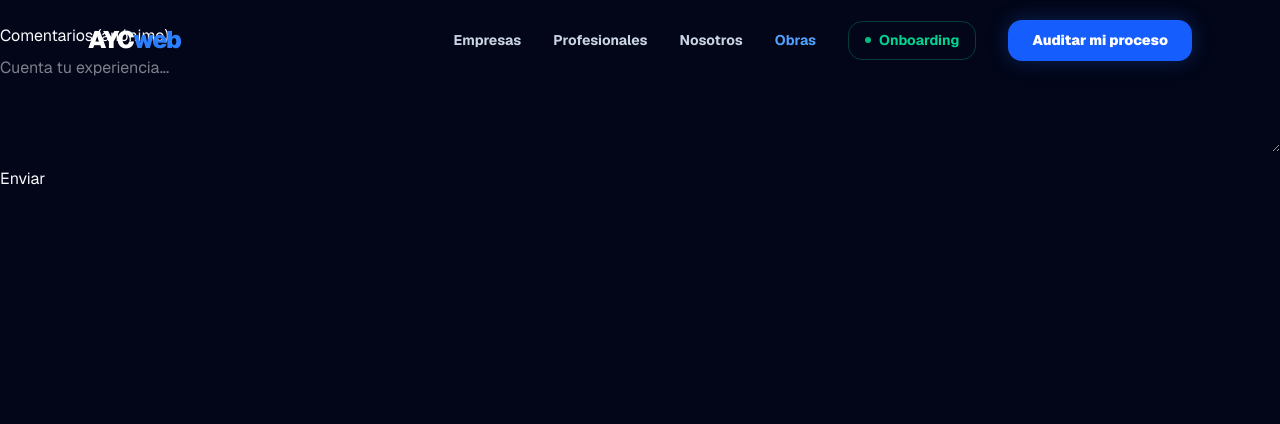
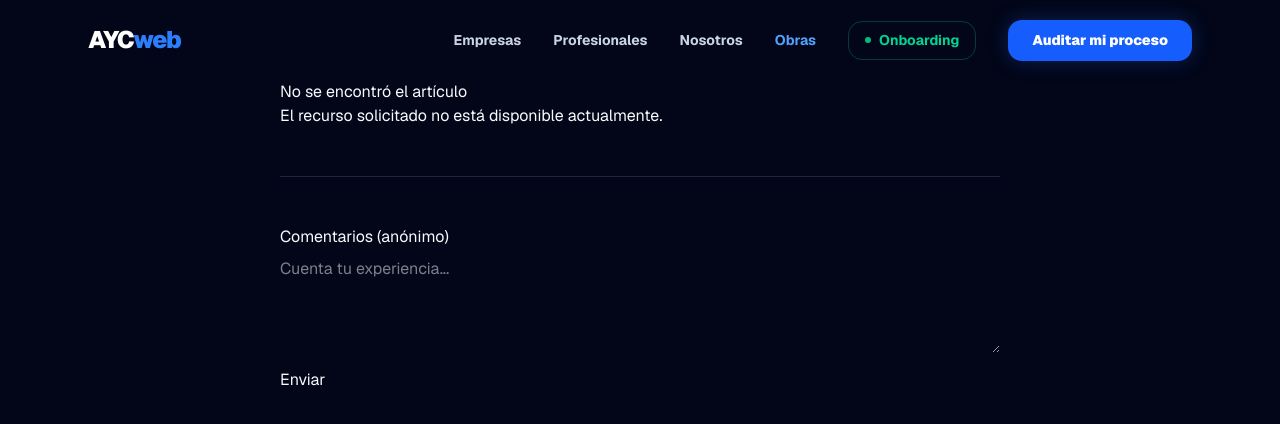
Before and after one commit to oscaramarilla/aycweb, a Next.js app: page /1/recursos/blog/1 in a window 1280 px wide. Shown: the top 424 px of the page. Built offline with nearby package versions, Linux system fonts and the light colour scheme.

Commit message:
fix(blog): await params en pagina mdx para produccion

```diff
--- a/app/[lang]/(marketing)/recursos/blog/[slug]/page.tsx
+++ b/app/[lang]/(marketing)/recursos/blog/[slug]/page.tsx
@@ -4,36 +4,38 @@ import AnonymousCommentForm from '@/components/AnonymousCommentForm';
 import { serialize } from 'next-mdx-remote/serialize'
 import { MDXRemote } from 'next-mdx-remote/rsc'
 
+// 1. Corregimos el tipo para que acepte la Promesa
 type Props = {
-  params: { lang: string; slug: string }
+  params: Promise<{ lang: string; slug: string }>
 }
 
+// 2. Convertimos la lectura en asíncrona
 export default async function Page({ params }: Props) {
-  const { lang, slug } = params
-  const contentPath = path.join(process.cwd(), 'app', lang, '(marketing)', 'recursos', 'content', `${slug}.mdx`)
-  let raw = ''
+  // 3. Esperamos a que los parámetros se resuelvan
+  const { lang, slug } = await params;
+
+  const contentPath = path.join(process.cwd(), 'app', '[lang]', '(marketing)', 'recursos', 'content', `${slug}.mdx`);
+  let raw = '';
+
   try {
-    raw = await fs.readFile(contentPath, 'utf8')
+    raw = await fs.readFile(contentPath, 'utf8');
   } catch (err) {
-    raw = `# No se encontró el artículo: ${slug}`
+    raw = '# No se encontró el artículo\nEl recurso solicitado no está disponible actualmente.';
   }
 
-  const mdxSource = await serialize(raw, {
-    mdxOptions: {
-      remarkPlugins: [],
-      rehypePlugins: [],
-    },
-  })
+  const mdxSource = await serialize(raw);
 
   return (
-    <main>
-      <article>
-        {/* Render MDX safely via next-mdx-remote for App Router server components */}
-        {/* @ts-ignore */}
-        <MDXRemote source={mdxSource} />
-      </article>
-      {/* @ts-ignore client component inside server component */}
-      <AnonymousCommentForm slug={slug} />
-    </main>
-  )
+    <div className="min-h-screen bg-slate-950 text-slate-50 py-20">
+      <div className="max-w-3xl mx-auto px-6">
+        <article className="prose prose-invert lg:prose-xl">
+          <MDXRemote source={raw} />
+        </article>
+
+        <hr className="border-slate-800 my-12" />
+
+        <AnonymousCommentForm slug={slug} />
+      </div>
+    </div>
+  );
 }
```
